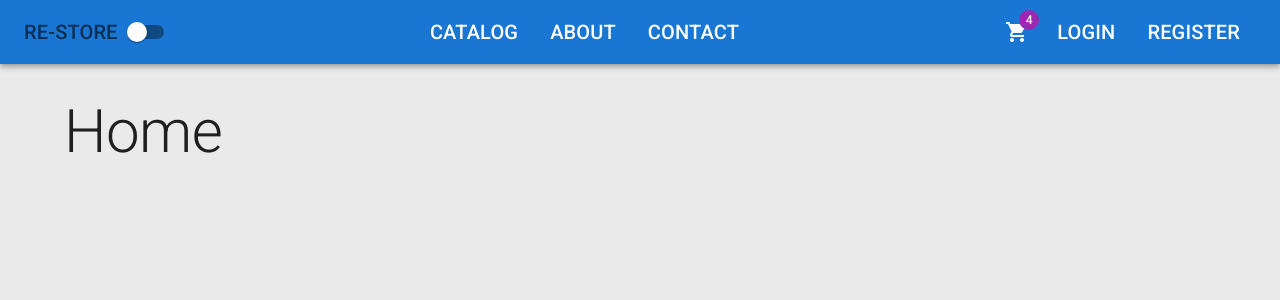
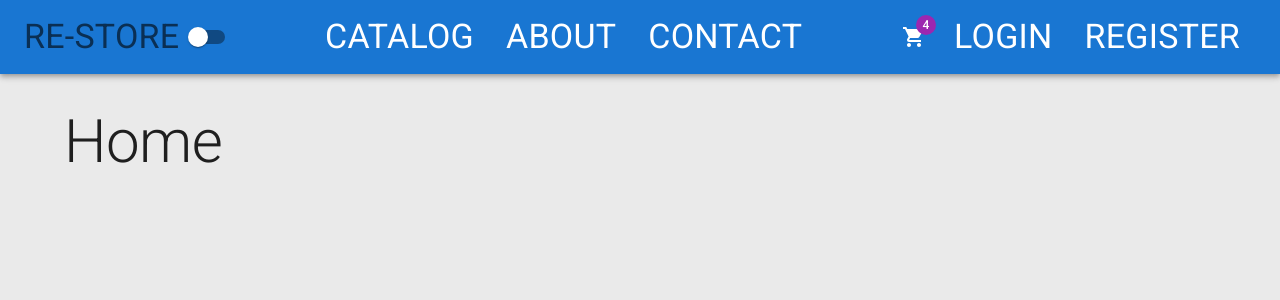
Before and after one commit to JosephAssefa-tech/ReactProject, a React (Create React App) app in the folder client/: page / in a window 1280 px wide. Shown: the top 300 px of the page. Built offline with nearby package versions, Linux system fonts and the light colour scheme.

Commit message:
typography value ffor nav style changed

```diff
--- a/client/src/app/layout/Header.tsx
+++ b/client/src/app/layout/Header.tsx
@@ -21,7 +21,7 @@ const rightLink=[
 ]
 const navStyle=
     {
-        color:'inherit', typography:'h6',
+        color:'inherit', typography:'h4',
     textDecoration:'none',
     '&:hover':{
         color:'grey.500'
```
